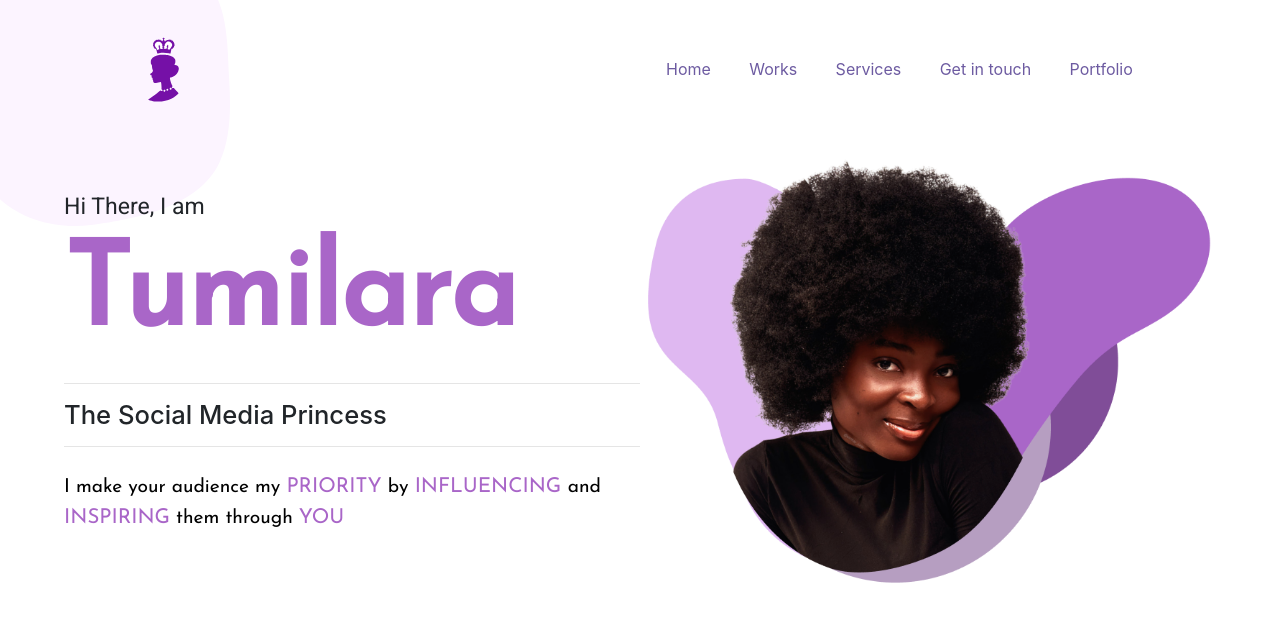
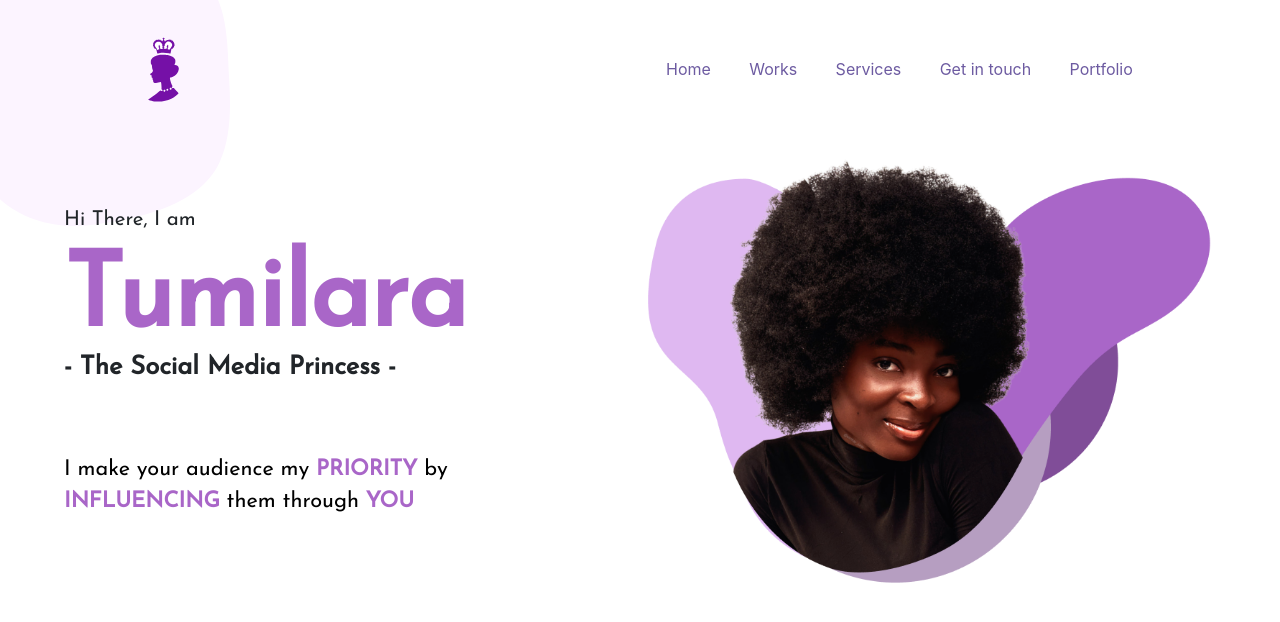
Before and after one commit to Sam-kayode/SMP, a Nuxt app: page / in a window 1280 px wide. Shown: the top 622 px of the page. Built offline with nearby package versions, Linux system fonts and the light colour scheme.

Commit message:
add finishing touches to intro text

```diff
--- a/pages/index.vue
+++ b/pages/index.vue
@@ -1,18 +1,21 @@
 <template>
+  <div>
     <div class="index">
       <div class="left">
         <h4>Hi There, I am</h4>
         <h1 class="p-0 m-0">Tumilara</h1>
-      <h3 class=""><hr>
-        The Social Media Princess <hr></h3>
+        <h3 class="">
+          <span>-</span> The Social Media Princess <span>-</span>
+        </h3>
         <p>
           I make your audience my <span>PRIORITY</span> by
-        <span>INFLUENCING </span> and <span> INSPIRING</span> them through
+          <span>INFLUENCING </span>them through
           <span>YOU</span>
         </p>
       </div>
       <div class="right">
         <img src="~/static/images/tumi1.png" alt="" class="tumi" />
+      </div>
     </div>
   </div>
 </template>
@@ -29,6 +32,10 @@ export default {
   grid-template-columns: 1fr 1fr;
   align-items: center;
 
+  @media (max-width: 768px) {
+    grid-template-columns: 1fr;
+  }
+
   .right {
     .tumi {
       width: 100% !important;
@@ -41,33 +48,40 @@ export default {
 
 .left {
   h4 {
-    font-family: 'roboto';
-    font-size: 1.8vw;
+    font-family: 'josefin sans';
+    font-size: 1.6vw;
     font-weight: 100;
   }
 
   h1 {
     font-family: 'josefin sans';
-    font-size: 9vw;
+    font-size: 8vw;
     font-weight: bolder;
     color: #a966c8;
   }
-  h3{
+  h3 {
+    font-family: 'josefin sans';
     font-size: 2vw;
-    margin-bottom:25px;
+    margin-bottom: 70px;
+    margin-top: -10px;
+    font-weight: bolder;
 
-    hr{
-
+    hr {
+      display: inline;
+      width: 50px !important;
+      color: #a966c8;
     }
   }
   p {
     font-family: 'josefin sans';
-    font-size: 1.5vw;
+    font-size: 1.7vw;
     color: #000000;
+    width: 80%;
 
     span {
-      font-size: 1.6vw;
+      font-size: 1.7vw;
       color: #a966c8;
+      font-weight: bolder;
     }
   }
 }
```
Lines whose indentation alone changed are shown as unchanged.
